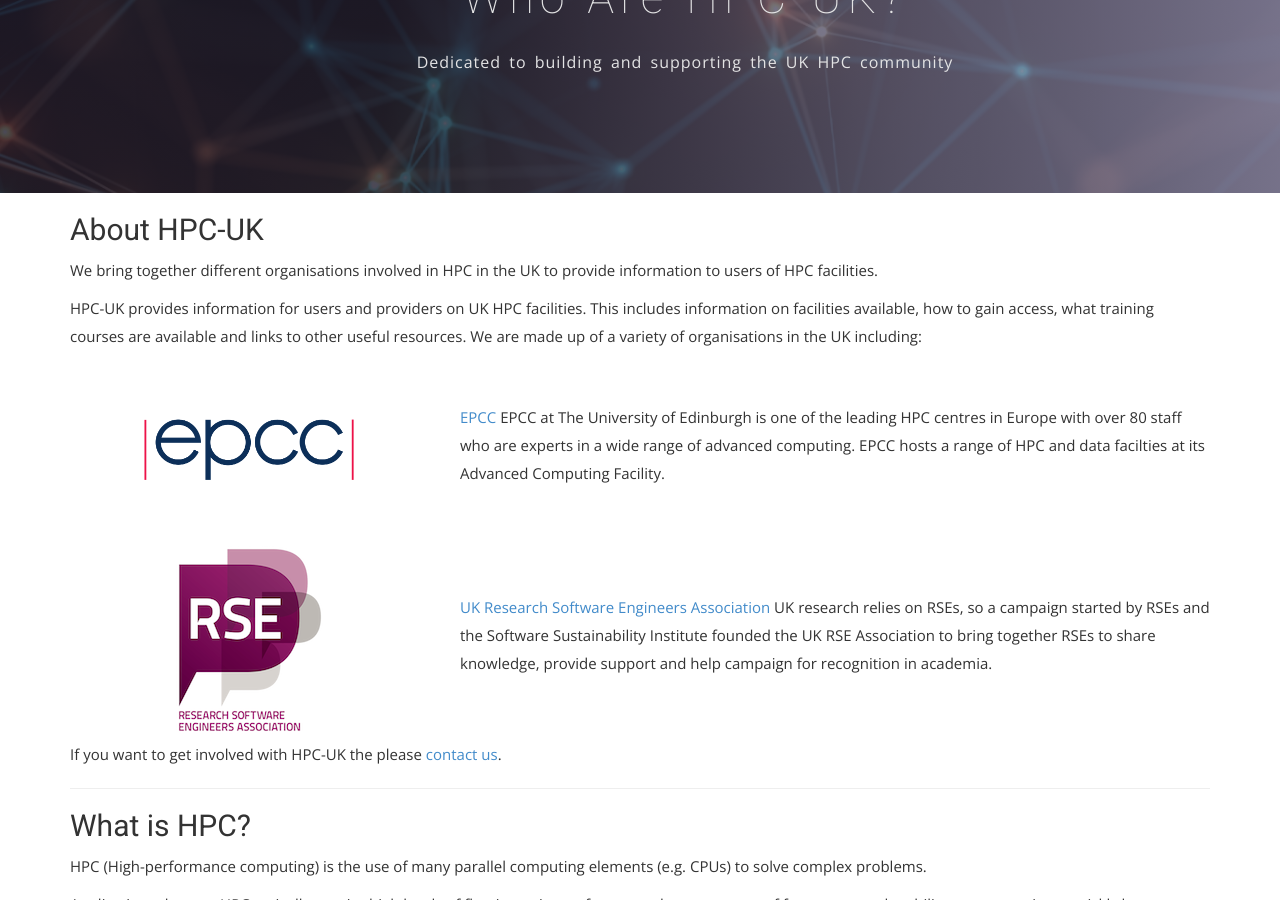
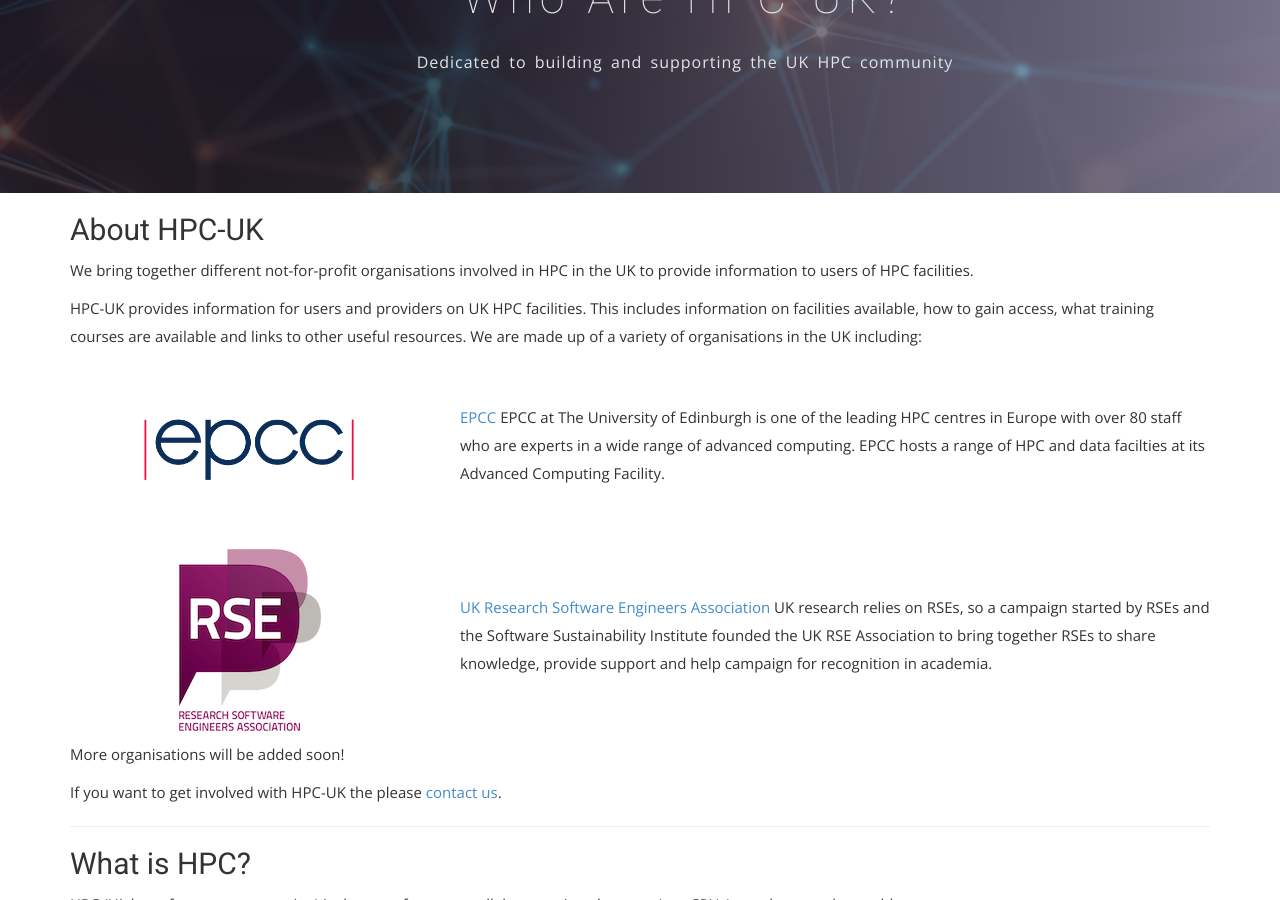
Before and after one commit to hpc-uk/hpcuk-website, a Jekyll site: the page built from about/index.html, in a window 1280 px wide and 900 px high, scrolled down 267 px. Built offline with Jekyll 4.4.1, drawn with Linux system fonts in a browser that asks for light colours; nearby versions of some CDN libraries; some web fonts are replaced.

Commit message:
Added not-for-profit note

```diff
--- a/about/index.html
+++ b/about/index.html
@@ -8,7 +8,7 @@
 <h2>About HPC-UK</h2>
 
 <p>
-We bring together different organisations involved in HPC in the UK
+We bring together different not-for-profit organisations involved in HPC in the UK
 to provide information to users of HPC facilities.
 </p>
 
@@ -53,6 +53,8 @@
   </div>
 </div>
 
+<p>More organisations will be added soon!</p>
+
 <p>
 If you want to get involved with HPC-UK the please
 <a href="../contact/">contact us</a>.
```
